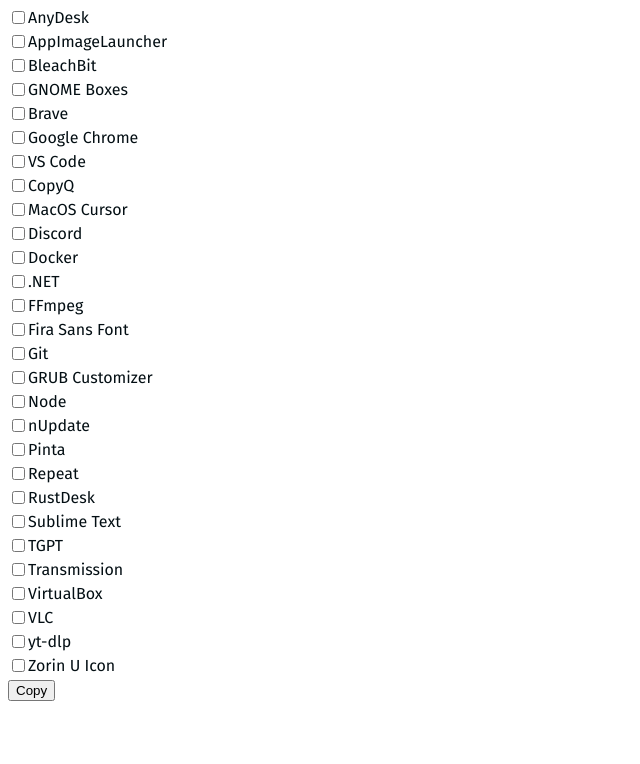
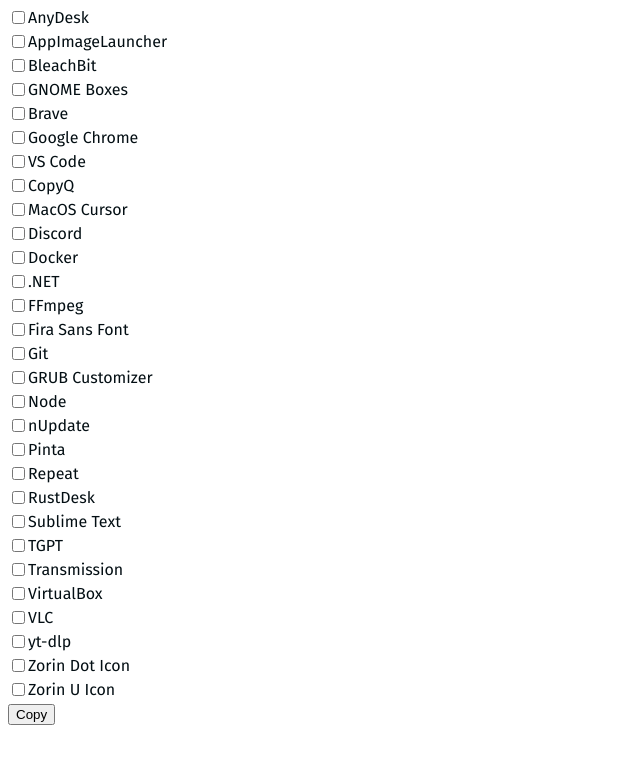
Before and after one commit to necdetuygur/linux, a plain HTML site: page index.html in a window 1280 px wide. Shown: the whole page, without its empty margins (0-640 px from the left). Drawn offline with Linux system fonts and the light colour scheme.

Commit message:
Zorin Dot Icon

```diff
--- a/index.html
+++ b/index.html
@@ -68,6 +68,7 @@
         { value: "virtualbox", text: "VirtualBox", status: false },
         { value: "vlc", text: "VLC", status: false },
         { value: "yt-dlp", text: "yt-dlp", status: false },
+        { value: "zorin-dot-icon", text: "Zorin Dot Icon", status: false },
         { value: "zorin-u-icon", text: "Zorin U Icon", status: false },
       ];
 
```
Also changed, not shown: dot.svg (added), 2 other files.
